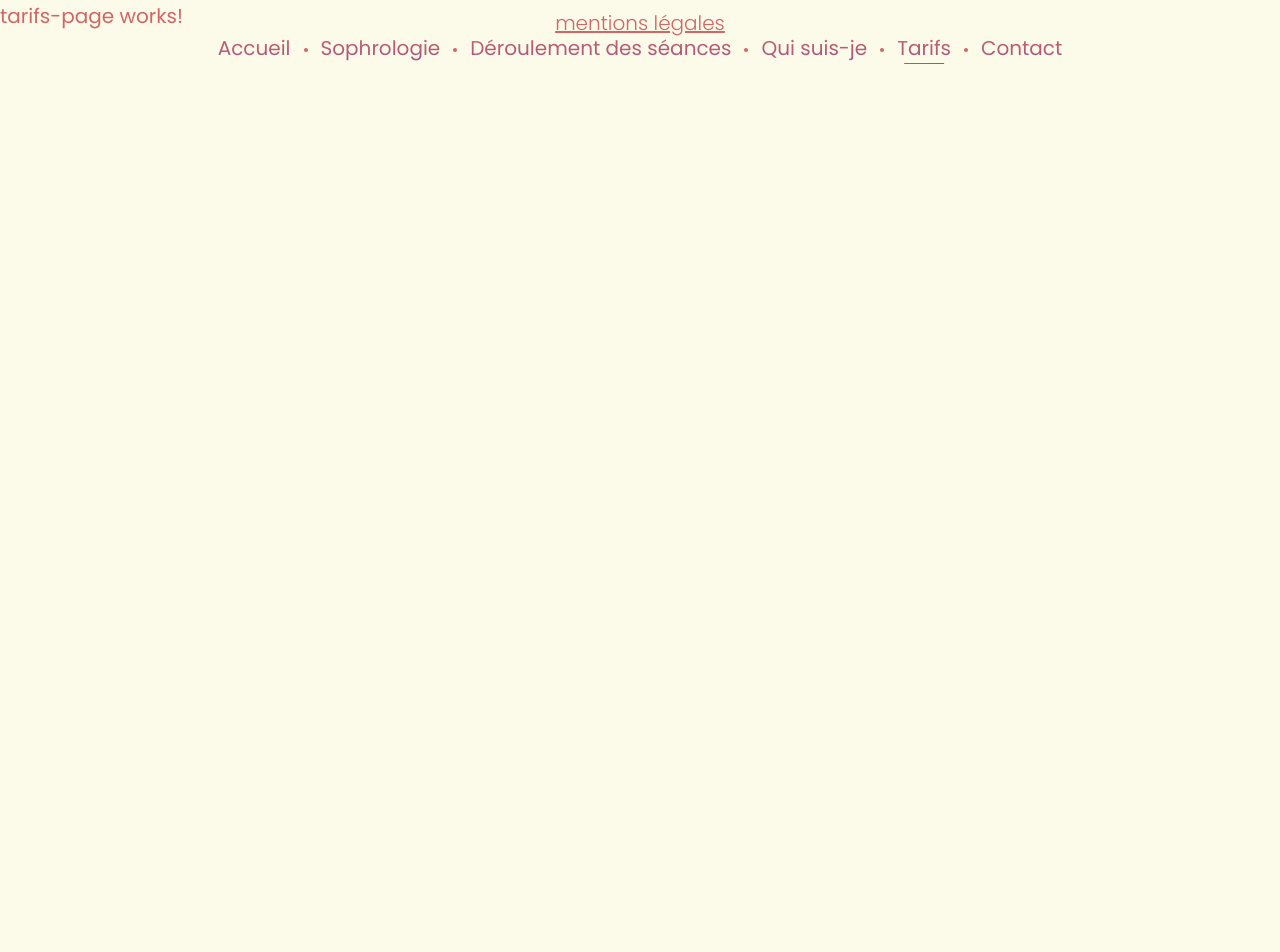
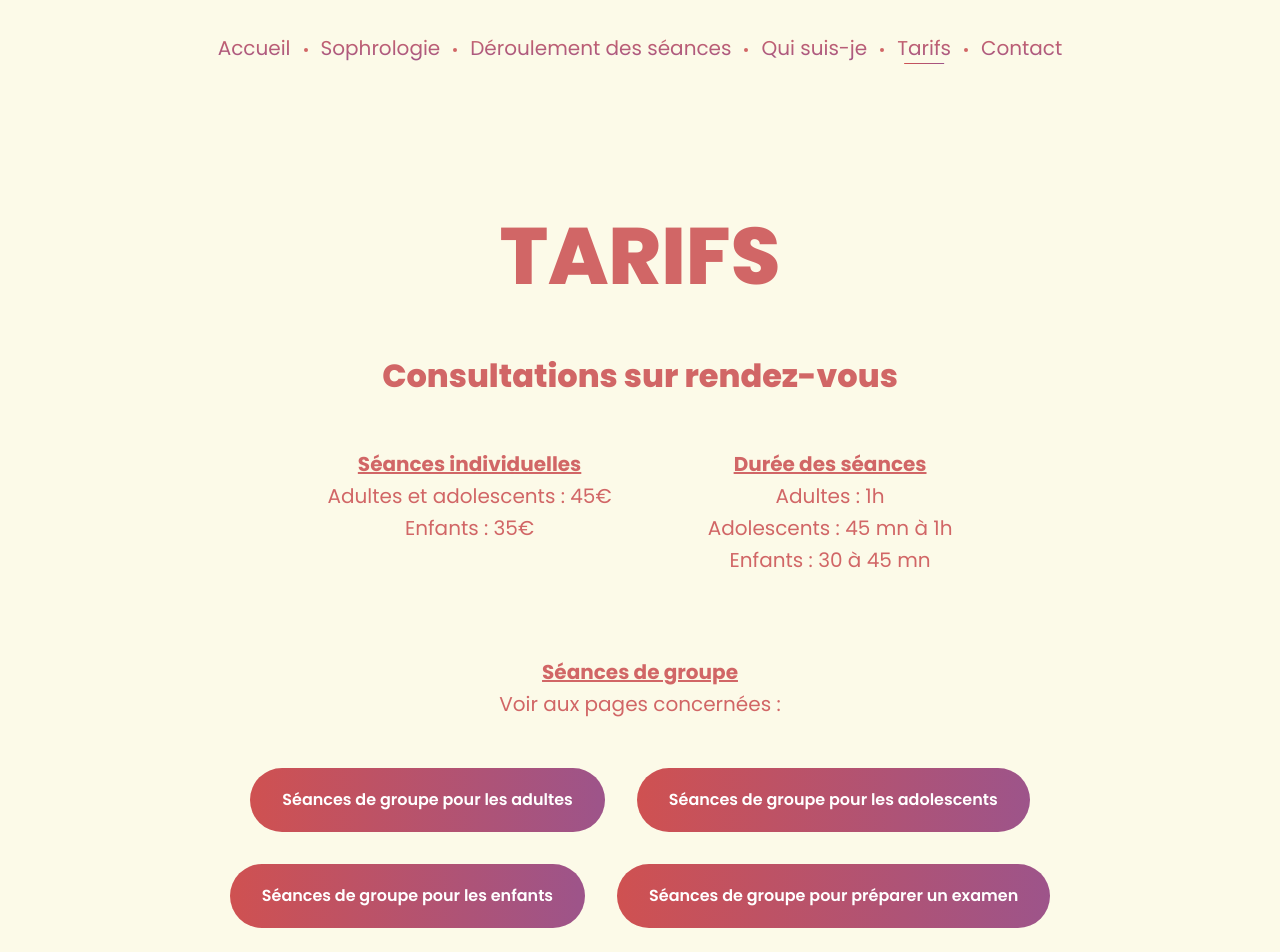
Before and after one commit to Christophe-Ch/la-sophrologie-pas-a-pas, an Angular app in the folder website/: page /tarifs in a window 1280 px wide. Shown: the top 952 px of the page. Before the commit the page ends 800 px from the top, so only its background shows below. Built offline with nearby package versions, Linux system fonts and the light colour scheme.

Commit message:
:sparkles: Added pricing page

```diff
--- a/website/src/app/app-routing.module.ts
+++ b/website/src/app/app-routing.module.ts
@@ -15,6 +15,7 @@ const routes: Routes = [
   { path: 'seances/:type', component: SeancesPageComponent },
   { path: 'qui-suis-je', component: QuiSuisJePageComponent },
   { path: 'tarifs', component: TarifsPageComponent },
+  { path: 'tarifs/:modalOpen', component: TarifsPageComponent },
   { path: 'contact', component: ContactPageComponent },
   { path: 'mentions-legales', component: MentionsLegalesPageComponent }
 ];
--- a/website/src/app/seances-page/seances-page.component.scss
+++ b/website/src/app/seances-page/seances-page.component.scss
@@ -1,89 +1,3 @@
 .link {
     font-size: 1rem;
 }
-
-.custom-modal {
-    display: block;
-    position: fixed;
-    top: 0;
-    left: 0;
-    height: 100vh;
-    width: 100vw;
-    z-index: 100;
-    background: var(--light-color);
-    overflow-y: auto;
-
-    .modal-close-btn {
-        z-index: 20;
-
-        height: 22px;
-        width: 30px;
-
-        display: flex;
-        flex-direction: column;
-        justify-content: space-between;
-        align-items: center;
-
-        position: fixed;
-        top: 2rem;
-        right: 2rem;
-
-        cursor: pointer;
-
-        background: none;
-        border: none;
-        outline: none;
-
-        padding: 0;
-
-        span {
-            display: block;
-            height: 2px;
-            width: 100%;
-            background: black;
-            border-radius: 10px;
-            mix-blend-mode: difference;
-
-            &:nth-child(1) {
-                transform-origin: 0% 0%;
-                transform: rotate(45deg);
-            }
-
-            &:nth-child(2) {
-                transform-origin: 0% 100%;
-                transform: rotate(-45deg);
-            }
-        }
-    }
-
-    .custom-modal-content {
-        margin-top: 15vh;
-
-        .modal-background,
-        .bg-cover {
-            position: absolute;
-            top: 0;
-            left: 0;
-            width: 100%;
-            height: 40vh;
-            object-fit: cover;
-            z-index: -1;
-        }
-
-        .modal-background {
-            object-position: 0 45%;
-        }
-
-        .bg-cover {
-            background: linear-gradient(to bottom, transparent, var(--light-color));
-        }
-
-        h2 {
-            display: inline-block;
-            margin-inline: auto;
-            padding: 1rem 2rem;
-            background: linear-gradient(to right, #9D548A, #D16666);
-            color: #FCFAE8;
-        }
-    }
-}
--- a/website/src/app/seances-page/seances-page.component.ts
+++ b/website/src/app/seances-page/seances-page.component.ts
@@ -1,7 +1,7 @@
 import { Component, OnDestroy, OnInit } from '@angular/core';
 import { ActivatedRoute, ParamMap } from '@angular/router';
 
-enum ModalType {
+export enum SessionType {
   INDIVIDUAL = "individuelle",
   GROUP_ADULT = "groupe-pour-adulte",
   GROUP_TEENAGER = "groupe-pour-adolescent",
@@ -15,16 +15,16 @@ enum ModalType {
   styleUrls: ['./seances-page.component.scss']
 })
 export class SeancesPageComponent implements OnInit, OnDestroy {
-  modalType = ModalType;
+  modalType = SessionType;
 
-  openModalType?: ModalType;
+  openModalType?: SessionType;
   previousScroll = 0;
 
   constructor(private _route: ActivatedRoute) { }
 
   ngOnInit(): void {
     this._route.paramMap.subscribe((params: ParamMap) => {
-      this.openModalType = params.get('type') as ModalType;
+      this.openModalType = params.get('type') as SessionType;
       if (this.openModalType !== null) {
         document.body.classList.add('modal-open')
       }
--- a/website/src/app/tarifs-page/tarifs-page.component.html
+++ b/website/src/app/tarifs-page/tarifs-page.component.html
@@ -1 +1,85 @@
-<p>tarifs-page works!</p>
+<app-content-layout title="Tarifs">
+    <section class="p-3 mb-0 main-section">
+        <h2>Consultations sur rendez-vous</h2>
+        <div class="d-flex flex-column flex-md-row justify-content-center">
+            <p class="mt-5 m-md-5">
+                <span class="text-decoration-underline fw_bold">Séances individuelles</span><br>
+                Adultes et adolescents : 45€<br>
+                Enfants : 35€
+            </p>
+            <p class="m-0 m-md-5">
+                <span class="text-decoration-underline fw_bold">Durée des séances</span><br>
+                Adultes : 1h<br>
+                Adolescents : 45 mn à 1h<br>
+                Enfants : 30 à 45 mn
+            </p>
+        </div>
+        <p>
+            <span class="text-decoration-underline fw_bold">Séances de groupe</span><br>
+            Voir aux pages concernées :
+        </p>
+        <div>
+            <a class="link link-fill my-3 mx-md-3" [routerLink]="['/seances', sessionType.GROUP_ADULT]"><span>Séances de
+                    groupe pour les adultes</span></a>
+            <a class="link link-fill my-3 mx-md-3" [routerLink]="['/seances', sessionType.GROUP_TEENAGER]"><span>Séances
+                    de groupe pour les adolescents</span></a>
+            <a class="link link-fill my-3 mx-md-3" [routerLink]="['/seances', sessionType.GROUP_EXAM]"><span>Séances de
+                    groupe pour les enfants</span></a>
+            <a class="link link-fill my-3 mx-md-3" [routerLink]="['/seances', sessionType.GROUP_KID]"><span>Séances de
+                    groupe pour préparer un examen</span></a>
+        </div>
+    </section>
+    <section class="p-3 img-text-section d-lg-flex flex-lg-row align-items-stretch">
+        <div class="col-lg-6 d-lg-flex justify-content-center align-items-center">
+            <div class="content-container">
+                <p class="text-lg-start">
+                    Certaines mutuelles remboursent les séances individuelles de sophrologie, n'hésitez pas à vous
+                    rapprocher de la vôtre pour plus d'informations.
+                </p>
+                <p class="text-lg-start">
+                    Membre de la <span class="fst-italic">Chambre Syndicale de Sophrologie</span>, je respecte le code
+                    de déontologie de la sophrologie : je m'engage donc à vous accompagner avec bienveillance et en
+                    toute confidentialité...
+                </p>
+            </div>
+        </div>
+        <div class="col-lg-6 d-lg-flex justify-content-center align-items-center">
+            <div class="mt-5 mt-lg-0 picture-container">
+                <img src="/assets/tarifs.jpg" alt="Mains croisées">
+            </div>
+        </div>
+    </section>
+    <section class="p-3 pb-5 m-lg-auto text-lg-center">
+        <h2>Envie d'offrir une ou plusieurs séances ?</h2>
+        <p>Découvrez les modalités.</p>
+        <a class="link link-fill my-3 mx-md-3" [routerLink]="['/tarifs', 'carte-cadeau']"><span>Carte cadeau</span></a>
+    </section>
+
+    <div class="custom-modal" id="type_modal" *ngIf="modalOpen">
+        <a class="modal-close-btn" routerLink="/tarifs">
+            <span></span>
+            <span></span>
+        </a>
+        <section class="custom-modal-content p-5 text-start">
+            <img src="/assets/gift_card.jpg" class="modal-background" alt="Cabinet de Sophrologie">
+            <div class="bg-cover"></div>
+            <h2>Carte cadeau - Modalités</h2>
+            <p>
+                <span class="text-decoration-underline fw_bold">2 formules au choix :</span><br>
+                1 séance "Découverte" : 35€<br>
+                3 séances "Détente" : 100€
+            </p>
+            <p>
+                Vous m'informez de votre choix par téléphone ou par mail et vous effectuez le règlement par chèque ou
+                virement.
+            </p>
+            <p>
+                À réception du règlement, le carte cadeau vous est envoyée par mail. Vous pouvez alors la télécharger et
+                l'offrir à la personne de votre choix.
+            </p>
+            <p>
+                Cette personne prendra contact avec moi afin de fixer un rendez-vous pour la séance.
+            </p>
+        </section>
+    </div>
+</app-content-layout>
--- a/website/src/app/tarifs-page/tarifs-page.component.scss
+++ b/website/src/app/tarifs-page/tarifs-page.component.scss
@@ -0,0 +1,3 @@
+.link {
+    font-size: 1rem;
+}
--- a/website/src/app/tarifs-page/tarifs-page.component.ts
+++ b/website/src/app/tarifs-page/tarifs-page.component.ts
@@ -1,15 +1,28 @@
-import { Component, OnInit } from '@angular/core';
+import { Component, OnDestroy, OnInit } from '@angular/core';
+import { ActivatedRoute, ParamMap } from '@angular/router';
+import { SessionType } from '../seances-page/seances-page.component';
 
 @Component({
   selector: 'app-tarifs-page',
   templateUrl: './tarifs-page.component.html',
   styleUrls: ['./tarifs-page.component.scss']
 })
-export class TarifsPageComponent implements OnInit {
+export class TarifsPageComponent implements OnInit, OnDestroy {
+  sessionType = SessionType;
+  modalOpen = false;
 
-  constructor() { }
+  constructor(private _route: ActivatedRoute) { }
 
   ngOnInit(): void {
+    this._route.paramMap.subscribe((params: ParamMap) => {
+      if (params.has('modalOpen')) {
+        this.modalOpen = true;
+        document.body.classList.add('modal-open');
+      }
+    });
   }
 
+  ngOnDestroy(): void {
+    document.body.classList.remove('modal-open');
+  }
 }
--- /dev/null
+++ b/website/src/style/_modal.scss
@@ -0,0 +1,85 @@
+.custom-modal {
+    display: block;
+    position: fixed;
+    top: 0;
+    left: 0;
+    height: 100vh;
+    width: 100vw;
+    z-index: 100;
+    background: var(--light-color);
+    overflow-y: auto;
+
+    .modal-close-btn {
+        z-index: 20;
+
+        height: 22px;
+        width: 30px;
+
+        display: flex;
+        flex-direction: column;
+        justify-content: space-between;
+        align-items: center;
+
+        position: fixed;
+        top: 2rem;
+        right: 2rem;
+
+        cursor: pointer;
+
+        background: none;
+        border: none;
+        outline: none;
+
+        padding: 0;
+
+        span {
+            display: block;
+            height: 2px;
+            width: 100%;
+            background: black;
+            border-radius: 10px;
+            mix-blend-mode: difference;
+
+            &:nth-child(1) {
+                transform-origin: 0% 0%;
+                transform: rotate(45deg);
+            }
+
+            &:nth-child(2) {
+                transform-origin: 0% 100%;
+                transform: rotate(-45deg);
+            }
+        }
+    }
+
+    .custom-modal-content {
+        margin-top: 15vh;
+
+        .modal-background,
+        .bg-cover {
+            position: absolute;
+            top: 0;
+            left: 0;
+            width: 100%;
+            height: 40vh;
+            object-fit: cover;
+            z-index: -1;
+        }
+
+        .modal-background {
+            object-position: 0 45%;
+        }
+
+        .bg-cover {
+            background: linear-gradient(to bottom, transparent, var(--light-color));
+        }
+
+        h2 {
+            display: inline-block;
+            margin-inline: auto;
+            padding: 1rem 2rem;
+            background: linear-gradient(to right, #9D548A, #D16666);
+            color: #FCFAE8;
+        }
+    }
+}
--- a/website/src/styles.scss
+++ b/website/src/styles.scss
@@ -9,6 +9,7 @@
 @import "style/sections";
 @import "style/links";
 @import "style/titles";
+@import "style/modal";
 // @import 'components/index';
 // @import 'pages/index';
 // @import "~bootstrap/scss/bootstrap-grid";
```
